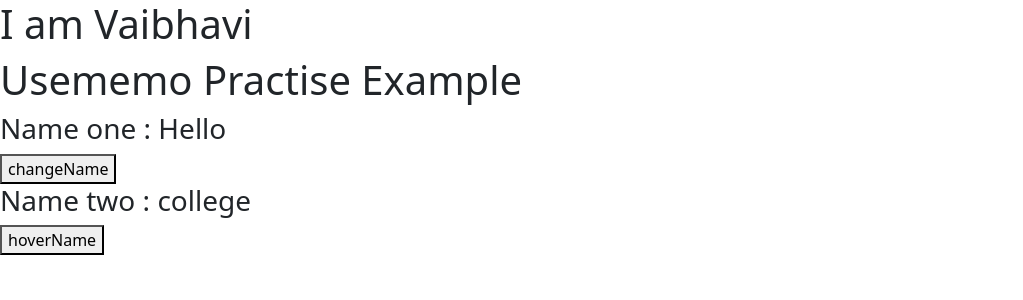
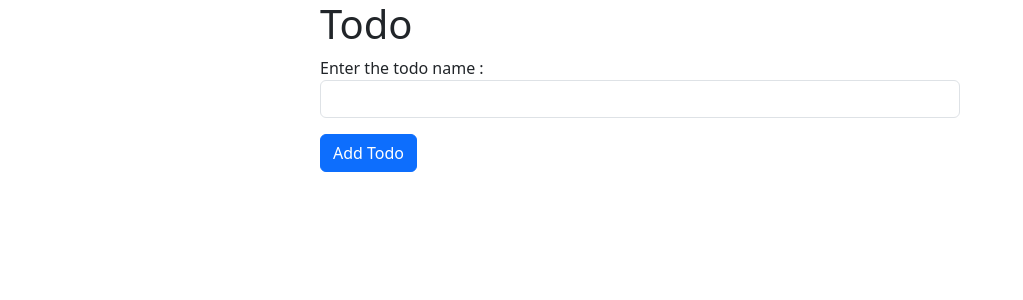
Before and after one commit to Vaibhavi7499/React-Hooks-Practical, a React (Create React App) app: page / in a window 1280 px wide. Shown: the top 300 px of the page, without its empty margins (0-1023 px from the left). Built offline with nearby package versions, Linux system fonts and the light colour scheme.

Commit message:
Todo example

```diff
--- a/package.json
+++ b/package.json
@@ -13,6 +13,7 @@
     "react-dom": "^18.3.1",
     "react-router-dom": "^6.25.1",
     "react-scripts": "5.0.1",
+    "uuid": "^10.0.0",
     "web-vitals": "^2.1.4"
   },
   "scripts": {
--- a/src/App.js
+++ b/src/App.js
@@ -26,6 +26,7 @@ import ExpenseTracker from "./component/Pract-useReducer/ExpenseTracker/ExpenseT
 import Usememo from "./Usememo";
 import ParentC from "./memo/ParentC";
 import UsememoPractiseEx from "./UsememoPractiseEx";
+import TodoExamplePract from "./TodoExamplePract";
 
 function App() {
   let [count, setCount] = useState(0);
@@ -63,8 +64,9 @@ function App() {
       {/* <UseRefHook/> */}
       {/* <SignInForm/> */}
       {/* <PractUseRefHook></PractUseRefHook> */}
-      <UsememoPractiseEx></UsememoPractiseEx>
-    </div>
+      {/* <UsememoPractiseEx></UsememoPractiseEx> */}
+      <TodoExamplePract/>
+            </div>
   );
 }
 
--- /dev/null
+++ b/src/TodoExamplePract.jsx
@@ -0,0 +1,85 @@
+import React, { useState } from "react";
+import { v4 as uuidv4 } from "uuid";
+
+function TodoExamplePract() {
+  let [inptValue, setInptValue] = useState("");
+  let [todo, setTodo] = useState([]);
+  let [id, setId] = useState("");
+
+  let addTodo = () => {
+    if (inptValue.trim() === "") {
+      alert("Please enter the todo name .....");
+    } else {
+      if (id) {
+        todo = todo.map((e) => {
+          if (e?.id === id) {
+            return { ...e, name: inptValue };
+          } else {
+            return e;
+          }
+        });
+        setTodo(todo);
+        setId("");
+        setInptValue("");
+      } else {
+        setTodo([...todo, { id: uuidv4(), name: inptValue }]);
+        setInptValue("");
+      }
+    }
+  };
+
+  let deleteTodo = (id) => {
+    let a = todo.filter((e) => {
+      return e?.id !== id;
+    });
+
+    setTodo(a);
+  };
+
+  let updateTodo = (obj) => {
+    setInptValue(obj?.name);
+    setId(obj?.id);
+  };
+
+  return (
+    <div className="col-md-6 m-auto">
+      <h1>Todo</h1>
+      <label>Enter the todo name : </label>
+      <input
+        type="text"
+        className="form-control"
+        value={inptValue}
+        onChange={(e) => setInptValue(e.target.value)}
+      />
+      <button className="btn btn-primary mt-3" onClick={addTodo}>
+        {id ? "Update Todo" : "Add Todo"}
+      </button>
+
+      <ol class="list-group list-group-numbered mt-4">
+        {todo.map((e) => (
+          <li
+            key={e?.id}
+            className="list-group-item d-flex justify-content-between align-items-start"
+          >
+            <div className="ms-2 me-auto">
+              <div className="fw-bold">{e?.name}</div>
+            </div>
+            <span>
+              <button className="btn btn-success" onClick={() => updateTodo(e)}>
+                Edit
+              </button>{" "}
+              <button
+                className="btn btn-danger"
+                onClick={() => deleteTodo(e?.id)}
+              >
+                Delete
+              </button>
+            </span>
+          </li>
+        ))}
+      </ol>
+    </div>
+  );
+}
+
+export default TodoExamplePract;
```
Also changed, not shown: 1 other file (tests, documents, lock files or other folders).
